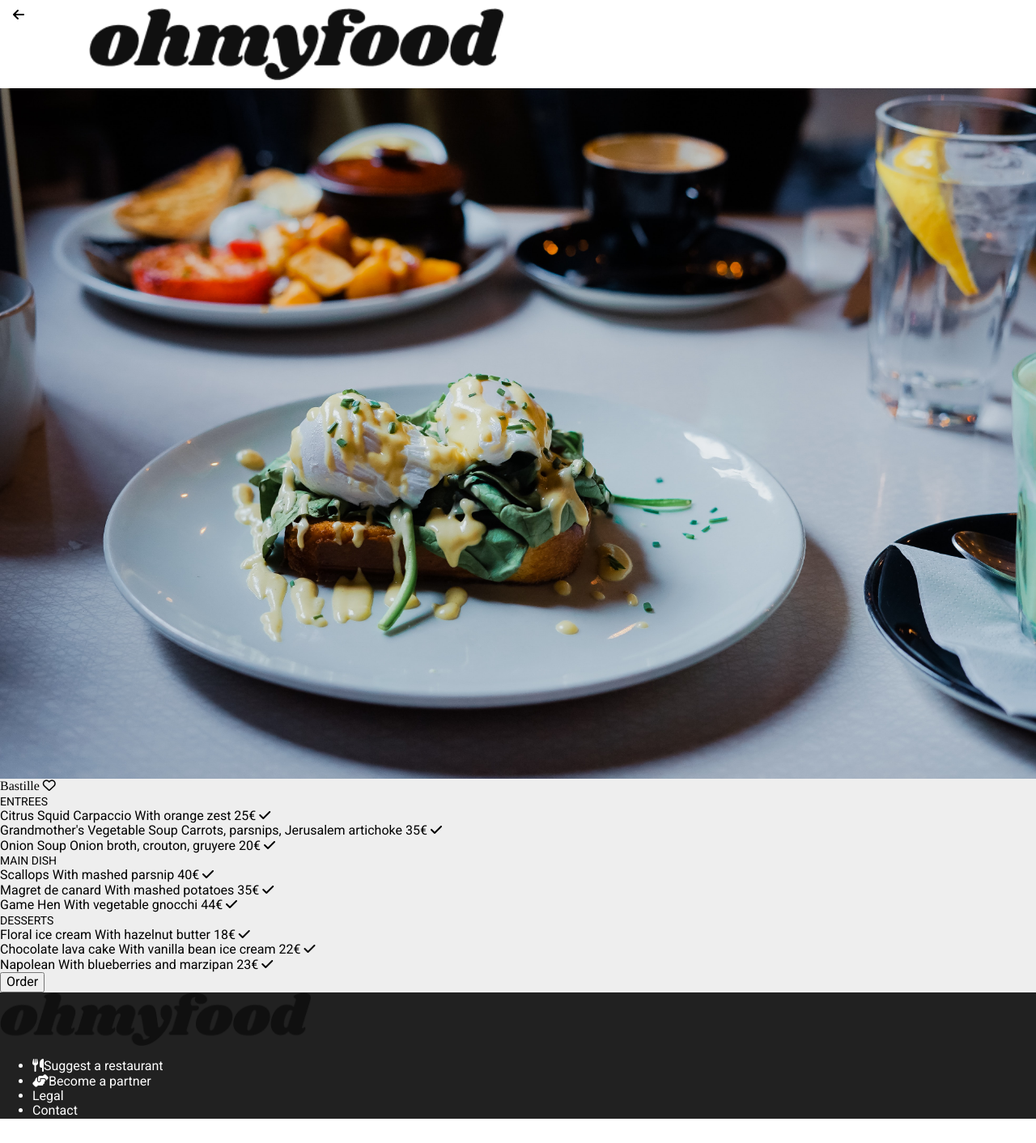
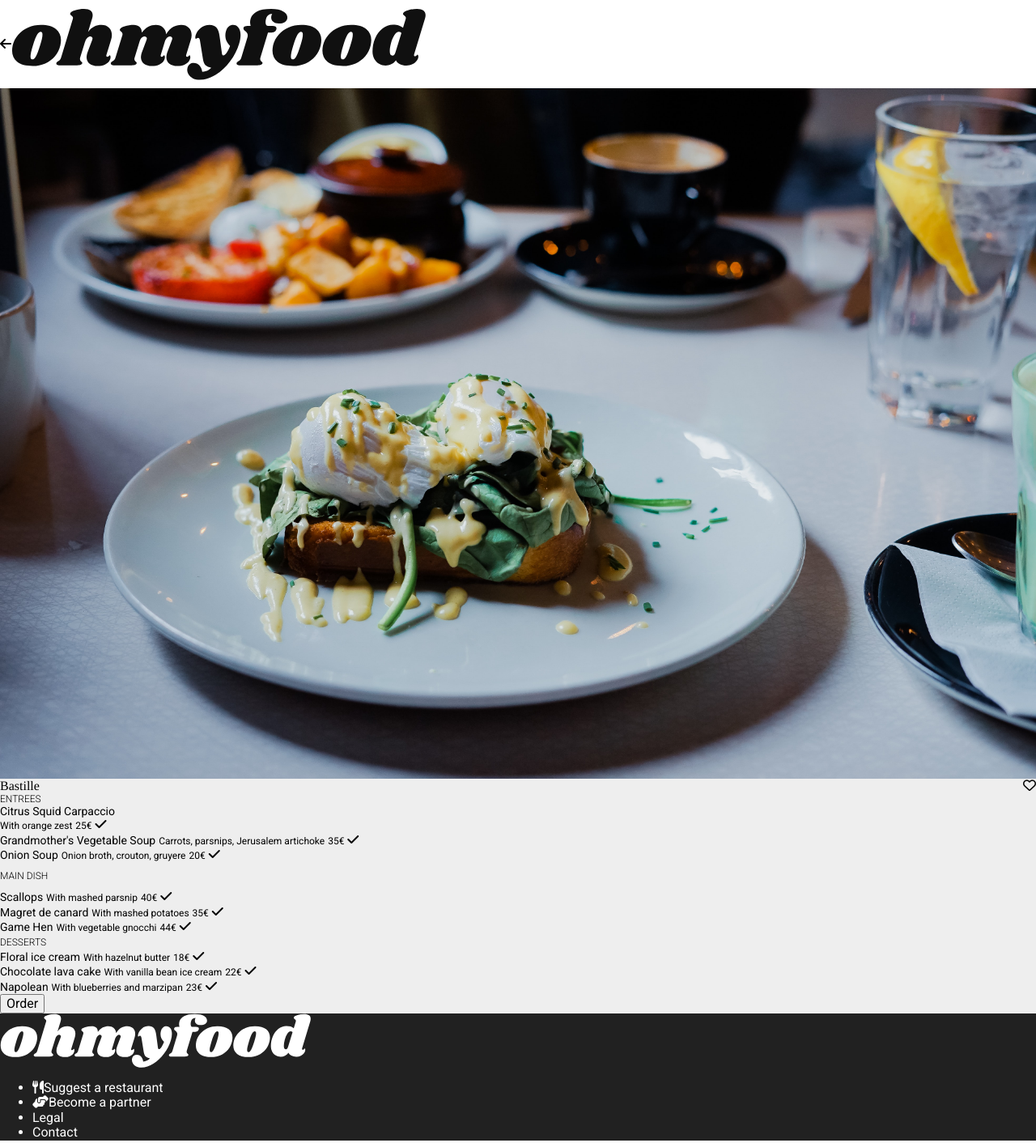
Before and after one commit to divineaverage/P3_OhMyFood, a website: page bastille.html in a window 1280 px wide. Shown: the whole page at 81% size. Drawn offline with Linux system fonts and the light colour scheme; a web font is replaced by a local one.

Commit message:
svg logos

```diff
--- a/bastille.html
+++ b/bastille.html
@@ -19,14 +19,15 @@
     <link rel="stylesheet" href="https://cdn.jsdelivr.net/npm/@fortawesome/fontawesome-free@6.1.1/css/fontawesome.min.css" integrity="sha384-zIaWifL2YFF1qaDiAo0JFgsmasocJ/rqu7LKYH8CoBEXqGbb9eO+Xi3s6fQhgFWM" crossorigin="anonymous">
     <link rel="preconnect" href="https://fonts.googleapis.com">
     <link rel="preconnect" href="https://fonts.gstatic.com" crossorigin>
-    <link href="https://fonts.googleapis.com/css2?family=Roboto&family=Shrikhand&display=swap|Roboto:200,300,400,500,700|Shrikhand:200,300,400,500,700" rel="stylesheet">
+    <link href="https://fonts.googleapis.com/css2?family=Roboto:wght@100;300;400;500;700;900&display=swap" rel="stylesheet">
+    <link href="https://fonts.googleapis.com/css2?family=Shrikhand&display=swap" rel="stylesheet">
 </head>
 
 <body>
     <header>
         <div class="logo__nav">
             <i class="fa-solid fa-arrow-left"></i>
-            <img class="logo" src="public/images/logo/ohmyfood.png" alt="ohmyfood logo">
+            <img class="logo" src="public/images/logo/ohmyfood_black.svg" alt="ohmyfood logo">
         </div>
     </header>
     <section class="hero__img">
@@ -38,9 +39,9 @@
             <span class="nonfavorite"><i class="fa-regular fa-heart"></i></span>
             <span class="favorite"><i class="fa-solid fa-heart"></i></span>
         </div>
-        <span class="menu__subhead">Entrees</span>
+        <header class="menu__subhead">Entrees</header>
         <div class="dish__container">
-            <span class="dish__name">Citrus Squid Carpaccio</span>
+            <header class="dish__name">Citrus Squid Carpaccio</header>
             <span class="dish__descript">With orange zest</span>
             <span class="dish__price">25&euro;</span>
             <span class="dish__checkbox"><i class="fa-solid fa-check"></i></span>
@@ -57,7 +58,7 @@
             <span class="dish__price">20&euro;</span>
             <span class="dish__checkbox"><i class="fa-solid fa-check"></i></span>
         </div>
-        <span class="menu__subhead">Main Dish</span>
+        <h2 class="menu__subhead">Main Dish</h2>
         <div class="dish__container">
             <span class="dish__name">Scallops</span>
             <span class="dish__descript">With mashed parsnip</span>
@@ -98,7 +99,7 @@
         <button class="order">Order</button>
     </section>
     <footer class="footer">
-        <img class="logo__footer" src="public/images/logo/ohmyfood.png" alt="ohmyfood logo">
+        <img class="logo__footer" src="public/images/logo/ohmyfood_white.svg" alt="ohmyfood logo">
         <ul>
             <li><i class="fa-solid fa-utensils"></i>Suggest a restaurant</li>
             <li><i class="fa-solid fa-handshake-angle"></i>Become a partner</li>
--- a/sass/_restaurants.scss
+++ b/sass/_restaurants.scss
@@ -5,16 +5,19 @@
 .logo__nav {
     display: flex;
     flex-direction: row;
+    align-items: center;
     width: 100%;
-    margin: 10px 0px 10px 0px;
+    margin: 10px 0 10px 0;
     .fa-arrow-left {
-        padding: 0em 5em 0em 1em;
+        position: relative;
+        justify-self: start;
     }
     .logo {
         object-fit: contain;
         width: 40%;
         height: auto;
-        justify-content: center;
+        position: relative;
+        justify-self: center;
     }
 }
 .hero__img {
@@ -32,10 +35,11 @@
 }
 
 .menu__head {
+    display: flex;
+    flex-direction: row;
+    justify-content: space-between;
     .menu__name {
         font-family: "Shrikhand", Times, serif;
-    }
-    .nonfavorite {
     }
     .favorite {
         display: none;
@@ -44,6 +48,24 @@
 
 .menu__subhead {
     text-transform: uppercase;
-    font-size: 14px;
+    font-size: 12px;
     font-weight: 300;
 }
+
+.dish__container {
+    .dish__name {
+        font-size: 14px;
+    }
+    .dish__descript {
+        font-size: 12px;
+    }
+    .dish__price {
+        font-size: 12px;
+    }
+}
+
+
+
+.footer {
+
+}
```
Also changed, not shown: index.html (+2 -2 lines), legourmand.html (+2 -2 lines), theenchantedplate.html (+2 -2 lines), thefullpalette.html (+2 -2 lines), public/css/style.css, public/images/logo/ohmyfood_black.svg (renamed from public/images/logo/ohmyfood@2x.svg), public/images/logo/ohmyfood_white.svg (added), 1 other file.
